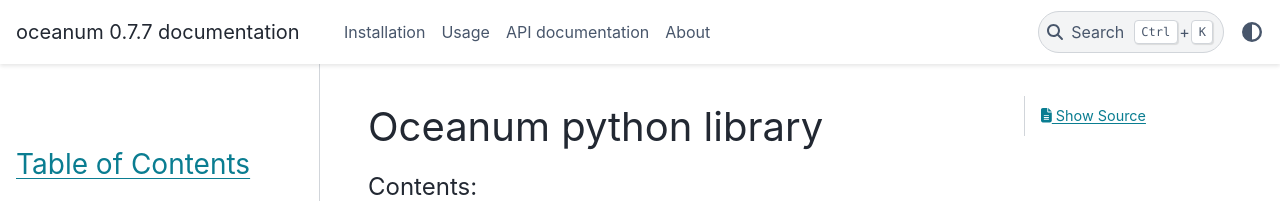
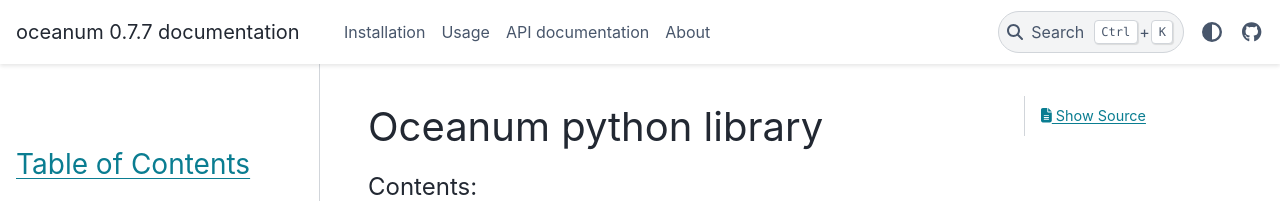
Before and after one commit to oceanum-io/oceanum-python, a Sphinx documentation site: the page built from docs/index.rst, in a window 1280 px wide. Shown: the top 201 px of the page. Built offline with Sphinx 7.4.7 and the PyData theme 0.15.4, drawn with Linux system fonts in a browser that asks for light colours.

Commit message:
Add theme options

```diff
--- a/docs/conf.py
+++ b/docs/conf.py
@@ -98,7 +98,20 @@
 # theme further.  For a list of options available for each theme, see the
 # documentation.
 #
-# html_theme_options = {}
+html_theme_options = {
+    "collapse_navigation": True,
+    "show_nav_level": 2,
+    "secondary_sidebar_items": ["page-toc", "edit-this-page", "sourcelink"],
+    "icon_links": [
+        {
+            "name": "GitHub",
+            "url": "https://github.com/oceanum-io/oceanum-python",
+            "icon": "fab fa-github",
+            "type": "fontawesome",
+        }
+   ]
+}
+
 html_sidebars = {
   "**": ["globaltoc.html"],
 }
```
